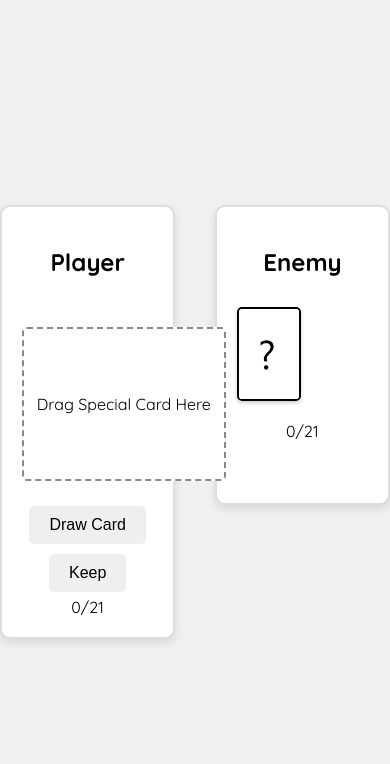
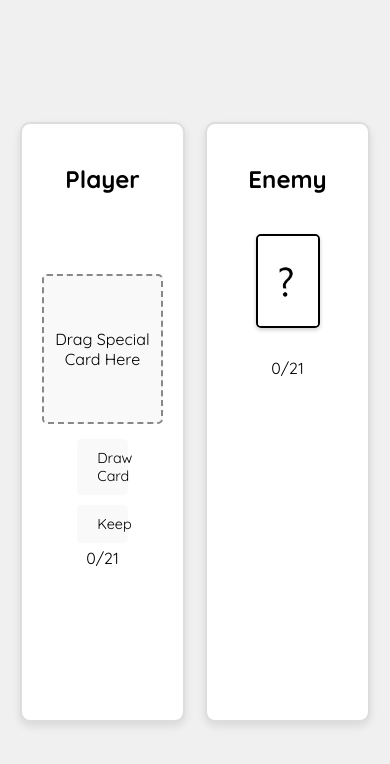
Before and after one commit to XOSPLASH/21-Ultimate-Cards, a plain HTML site: page index.html in a window 390 px wide. Drawn offline with Linux system fonts and the light colour scheme.

Commit message:
Update style.css

```diff
--- a/style.css
+++ b/style.css
@@ -1,28 +1,33 @@
+/* Reset styles and global settings */
 body, html {
     margin: 0;
     padding: 0;
     font-family: 'Quicksand', sans-serif;
     box-sizing: border-box;
     height: 100%;
+    background-color: #f0f0f0;
     display: flex;
     justify-content: center;
     align-items: center;
-    background-color: #f0f0f0;
 }
 
+/* Main container */
 main {
     display: flex;
     justify-content: space-between;
     align-items: flex-start;
     gap: 20px;
     padding: 20px;
-    max-width: 1200px;
+    width: 100%;
+    max-width: 1280px; /* Ensuring containers fit within max width */
+    box-sizing: border-box;
+    overflow: hidden; /* Hide overflow to ensure no scrollbars */
 }
 
+/* Player and enemy containers */
 #player-container, #enemy-container {
-    width: 45%;
-    max-width: 500px;
-    min-height: 300px;
+    width: 500px; /* Fixed width for both containers */
+    min-height: 600px; /* Increased height to ensure everything fits */
     border-radius: 10px;
     padding: 20px;
     text-align: center;
@@ -30,56 +35,94 @@ main {
     border: 2px solid #ddd;
     box-shadow: 0 4px 8px rgba(0, 0, 0, 0.1);
     box-sizing: border-box;
+    display: flex;
+    flex-direction: column;
+    align-items: center;
 }
 
+/* Card containers */
 .card-container {
     display: flex;
     flex-wrap: wrap;
     gap: 10px;
-    margin-bottom: 10px;
+    justify-content: center;
+    margin-bottom: 20px; /* Increased margin to accommodate card expansion */
 }
 
+/* Card styles */
 .card {
     width: 60px;
     height: 90px;
     border: 2px solid #000;
     border-radius: 5px;
     box-shadow: 0 2px 4px rgba(0, 0, 0, 0.2);
+    transition: transform 0.2s ease, border-color 0.2s ease;
 }
 
 .card.special {
     border: 2px solid yellow; /* Yellow border for special cards */
 }
 
+.card:hover {
+    transform: scale(1.1);
+}
+
+/* Button styles */
 button {
     padding: 10px 20px;
     margin: 5px;
+    font-family: inherit;
     font-size: 1em;
     border-radius: 5px;
     border: none;
     cursor: pointer;
     transition: background-color 0.3s;
+    background-color: #f9f9f9;
 }
 
 button:hover {
-    background-color: #555;
-    color: white;
+    background-color: #e0e0e0;
 }
 
+/* Draggable area styles */
 #draggable-area {
-    width: 200px;
+    width: 100%;
     height: 150px;
     border: 2px dashed #888;
     border-radius: 5px;
     margin-top: 20px;
-    background-color: #fff;
+    background-color: #f9f9f9;
     display: flex;
     align-items: center;
     justify-content: center;
-    position: relative;
+    position: relative; /* Changed to relative for better positioning */
+    box-sizing: border-box;
+    transition: background-color 0.3s ease;
 }
 
+#draggable-area:hover {
+    background-color: #e0e0e0;
+}
+
+/* Message styles */
 #player-message, #enemy-message {
-    margin-top: 20px;
+    margin-top: 10px;
     font-weight: bold;
+    color: #333;
 }
+
+/* Responsive styles */
+@media (max-width: 767px) {
+    #player-container, #enemy-container {
+        width: 90%; /* Adjust width for small screens */
+    }
+
+    #draggable-area {
+        max-width: 300px;
+    }
+
+    button {
+        width: calc(50% - 10px);
+        font-size: 0.9em;
+    }
+}
```
